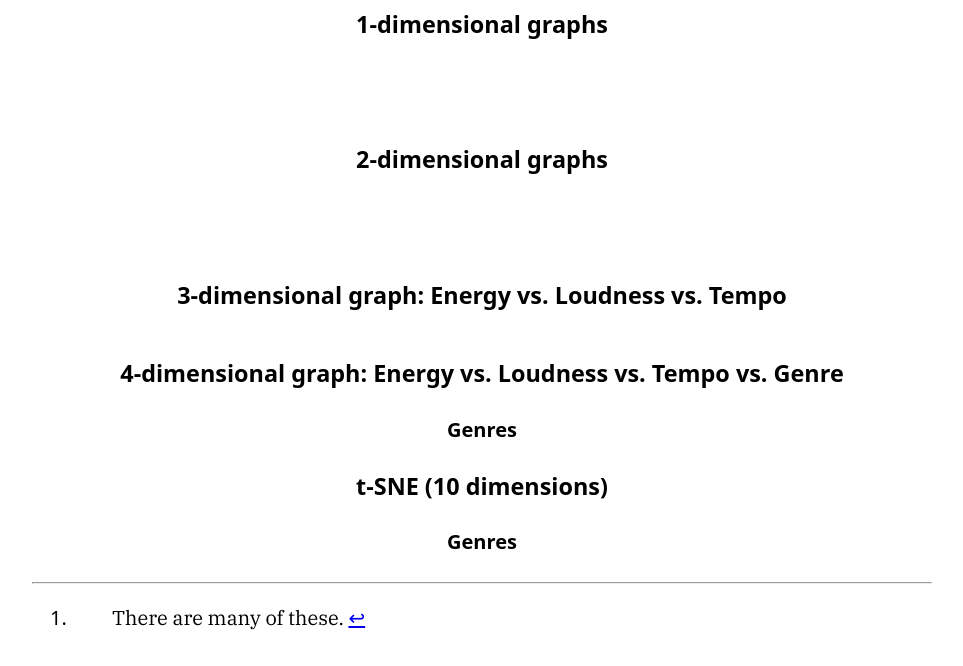
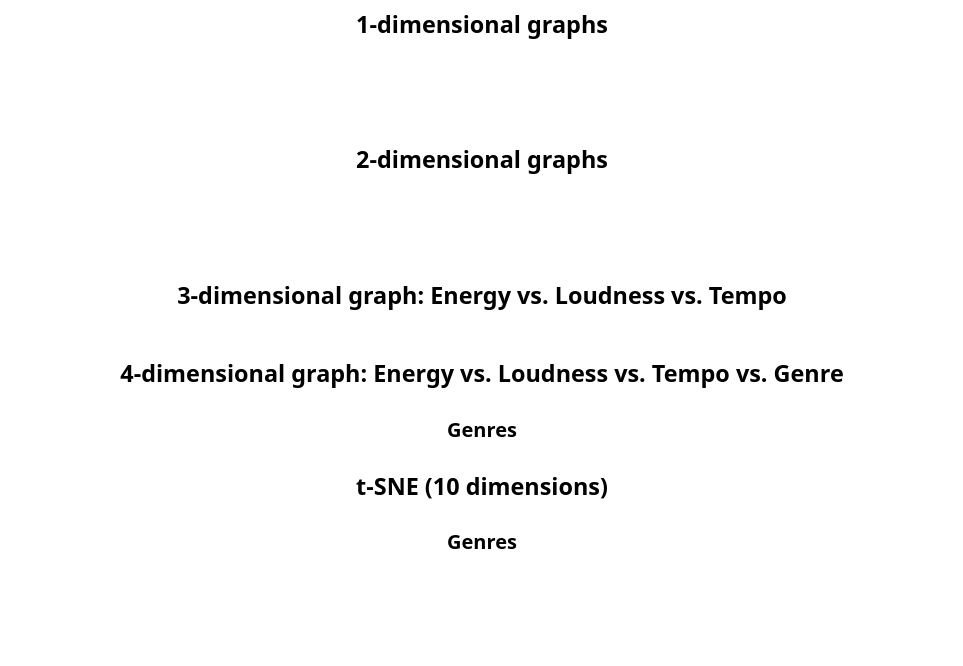
Before and after one commit to ilikescience/dimensions, a website: page index.html in a window 1280 px wide. Shown: the part 4471-5137 px from the top of the page, without its empty margins (158-1121 px from the left). After the commit the page ends 5067 px from the top, so only its background shows below. Drawn offline with Linux system fonts and the light colour scheme.

Commit message:
remove footnotes

```diff
--- a/index.html
+++ b/index.html
@@ -298,18 +298,6 @@
         <h4>Genres</h4>
         <div class="legend--tsne"></div>
     </div>
-    <div class="container">
-        <div class="footnotes">
-            <hr />
-            <ol>
-
-                <li id="fn1-7127">
-                    <p>There are many of these. <a href="#fnr1-7127" title="return to article" class="reversefootnote">&#8617;&#xFE0E;</a></p>
-                </li>
-
-            </ol>
-        </div>
-    </div>
     <audio onloadstart="this.volume=0" src="" volume="0">
     </audio>
 </body>
```
